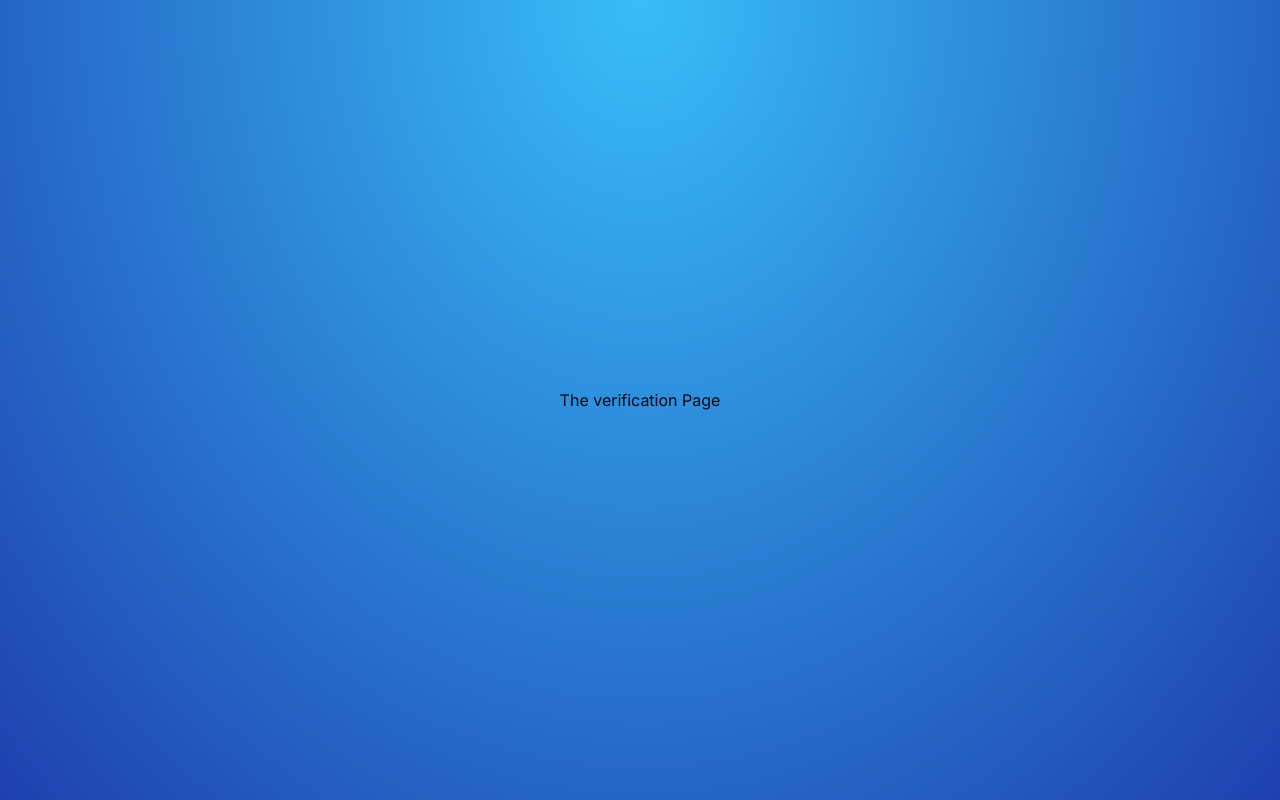
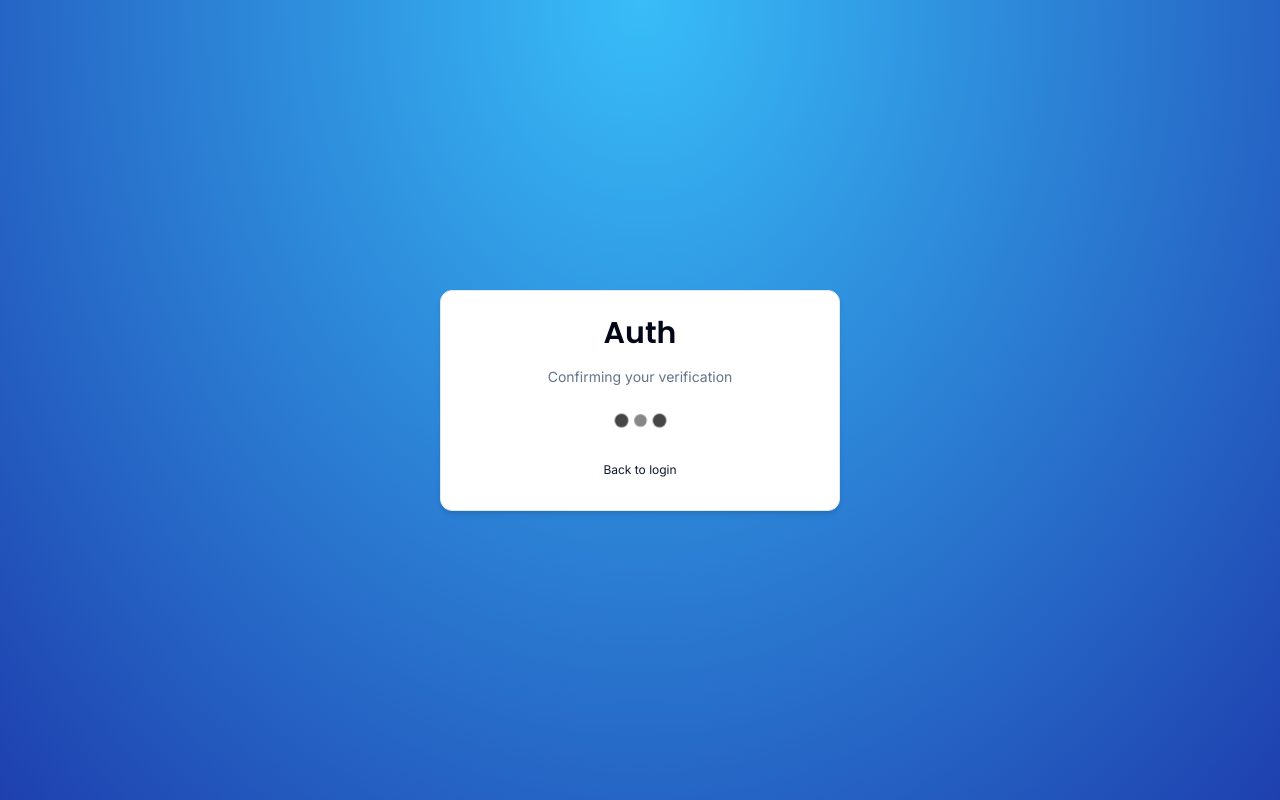
Before and after one commit to femiabimbola/next-auth-masterclass, a Next.js app: page /auth/new-verification in a window 1280 px wide. Built offline with nearby package versions, Linux system fonts and the light colour scheme.

Commit message:
added the verification page

```diff
--- a/app/auth/new-verification/page.tsx
+++ b/app/auth/new-verification/page.tsx
@@ -1,5 +1,7 @@
+import NewVerification from "@/components/auth/new-verification";
+
 const NewVerificationPage = () => {
-  return <div> The verification Page</div>;
+  return <NewVerification />;
 };
 
 export default NewVerificationPage;
--- /dev/null
+++ b/components/auth/new-verification.tsx
@@ -0,0 +1,26 @@
+"use client";
+
+import {BeatLoader} from "react-spinners";
+import CardWrapper from "@/components/auth/card-wrapper";
+import {useSearchParams} from "next/navigation";
+
+// How to get the token from the url
+
+const NewVerification = () => {
+  const searchParams = useSearchParams();
+  const token = searchParams.get("token");
+  return (
+    <CardWrapper
+      headerLabel="Confirming your verification"
+      backButtonHref="/auth/login"
+      backButtonLabel=" Back to login"
+    >
+      <div className="flex items-center w-full justify-center">
+        <BeatLoader />
+        <p>{token}</p>
+      </div>
+    </CardWrapper>
+  );
+};
+
+export default NewVerification;
--- a/package.json
+++ b/package.json
@@ -26,6 +26,7 @@
     "react-dom": "^18",
     "react-hook-form": "^7.49.3",
     "react-icons": "^5.0.0",
+    "react-spinners": "^0.13.8",
     "resend": "^3.2.0",
     "tailwind-merge": "^2.2.0",
     "tailwindcss-animate": "^1.0.7",
```
Also changed, not shown: 1 other file (tests, documents, lock files or other folders).
